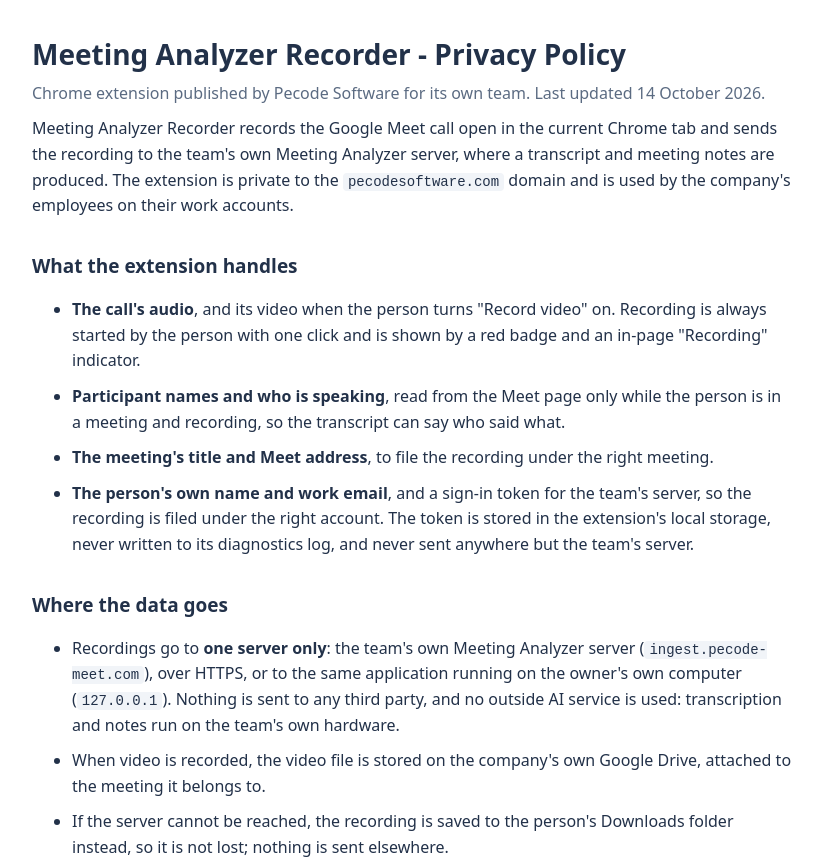
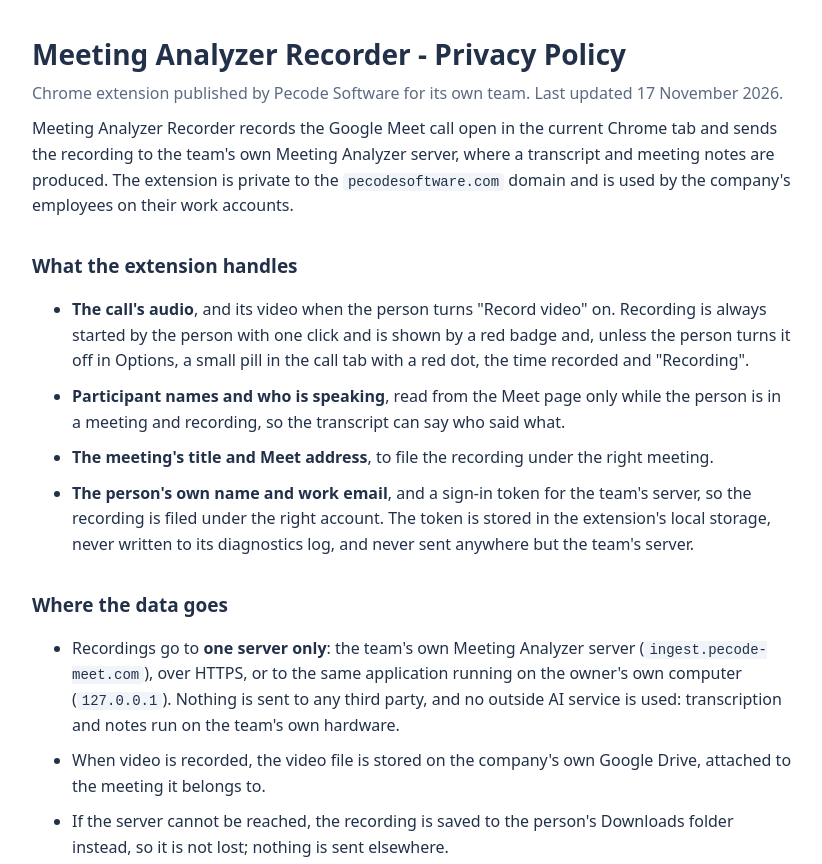
Before and after one commit to lesukk/meeting-analyzer-privacy, a plain HTML site: page index.html in a window 1280 px wide. Shown: the top 864 px of the page, without its empty margins (228-1050 px from the left). Drawn offline with Linux system fonts and the light colour scheme.

Commit message:
Describe the 1.1.0 in-call pill; last updated 17 November 2026
Co-Authored-By: Claude Opus 5.5 <noreply@anthropic.com>

```diff
--- a/index.html
+++ b/index.html
@@ -17,13 +17,13 @@
 <body>
 <main>
   <h1>Meeting Analyzer Recorder - Privacy Policy</h1>
-  <p class="muted">Chrome extension published by Pecode Software for its own team. Last updated 14 October 2026.</p>
+  <p class="muted">Chrome extension published by Pecode Software for its own team. Last updated 17 November 2026.</p>
 
   <p>Meeting Analyzer Recorder records the Google Meet call open in the current Chrome tab and sends the recording to the team's own Meeting Analyzer server, where a transcript and meeting notes are produced. The extension is private to the <code>pecodesoftware.com</code> domain and is used by the company's employees on their work accounts.</p>
 
   <h2>What the extension handles</h2>
   <ul>
-    <li><strong>The call's audio</strong>, and its video when the person turns "Record video" on. Recording is always started by the person with one click and is shown by a red badge and an in-page "Recording" indicator.</li>
+    <li><strong>The call's audio</strong>, and its video when the person turns "Record video" on. Recording is always started by the person with one click and is shown by a red badge and, unless the person turns it off in Options, a small pill in the call tab with a red dot, the time recorded and "Recording".</li>
     <li><strong>Participant names and who is speaking</strong>, read from the Meet page only while the person is in a meeting and recording, so the transcript can say who said what.</li>
     <li><strong>The meeting's title and Meet address</strong>, to file the recording under the right meeting.</li>
     <li><strong>The person's own name and work email</strong>, and a sign-in token for the team's server, so the recording is filed under the right account. The token is stored in the extension's local storage, never written to its diagnostics log, and never sent anywhere but the team's server.</li>
```
